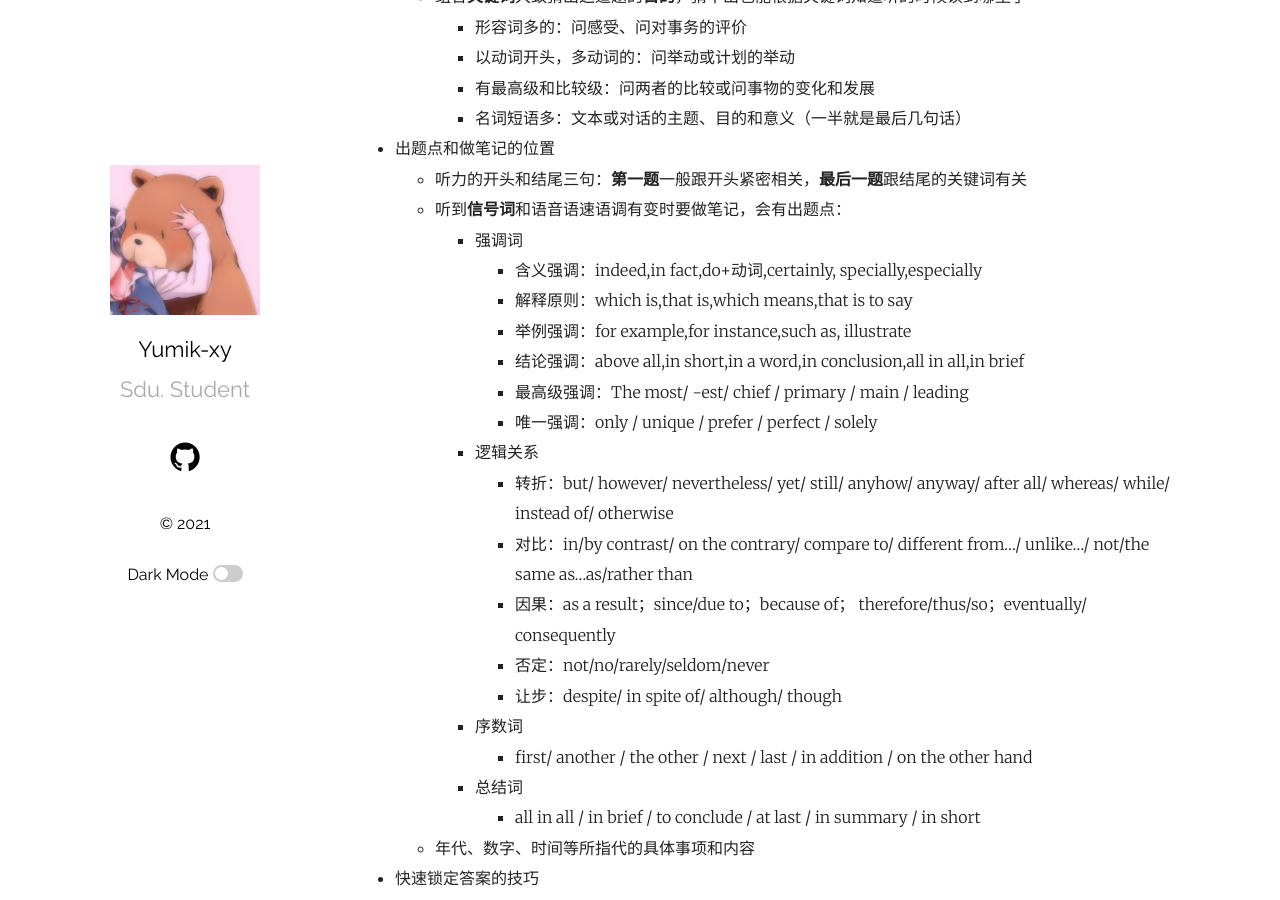
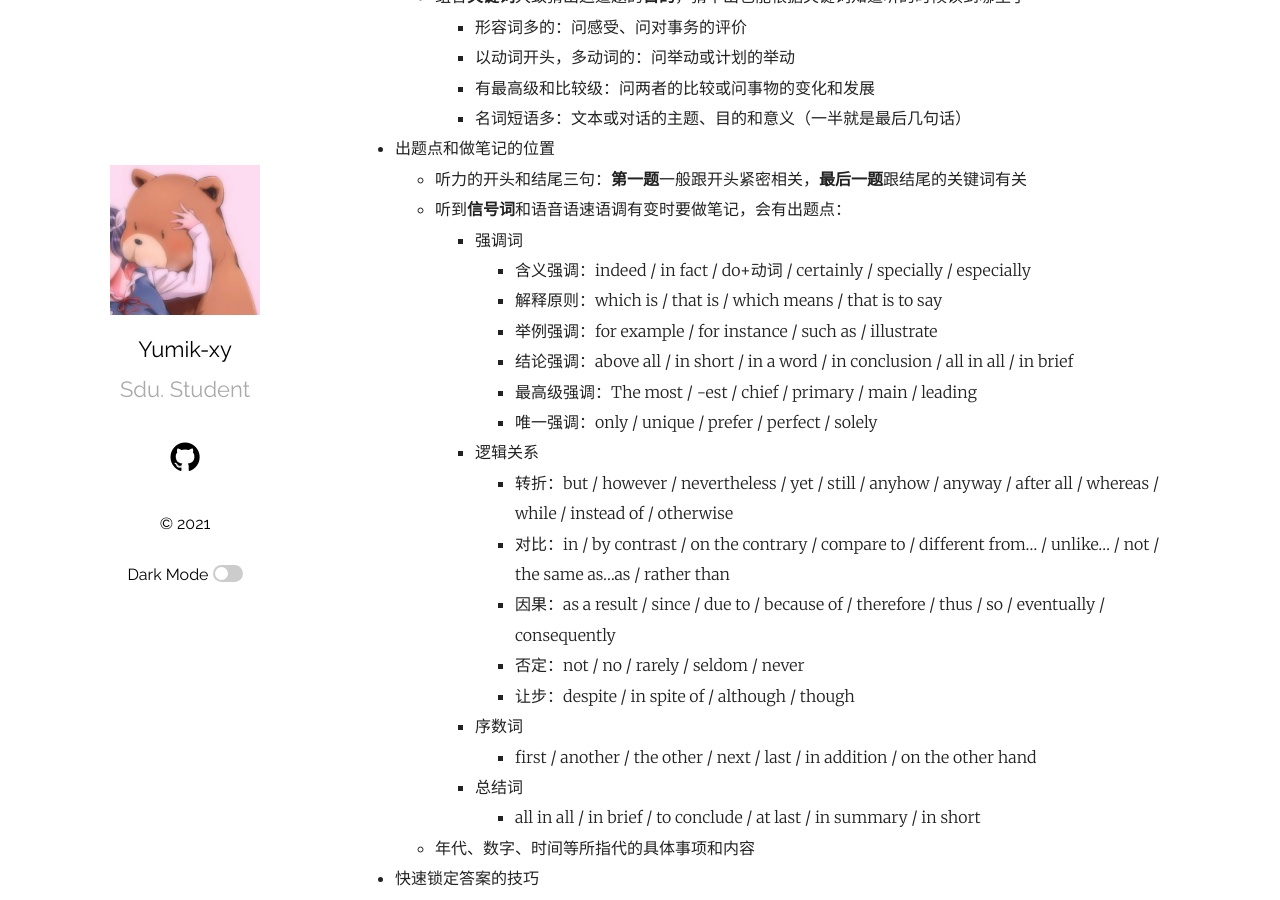
Before and after one commit to Yumik-xy/Yumik-xy.github.io, a Jekyll site: the page built from _posts/2021-06-10-四级考试应试技巧.md, in a window 1280 px wide and 900 px high, scrolled down 3456 px. Built offline with Jekyll 4.4.1, drawn with Linux system fonts in a browser that asks for light colours; nearby versions of some CDN libraries; comment, search, counter and statistics services are not loaded.

```diff
--- a/_posts/2021-06-10-四级考试应试技巧.md
+++ b/_posts/2021-06-10-四级考试应试技巧.md
@@ -135,20 +135,20 @@ tag: 英语四级
   - 听力的开头和结尾三句：**第一题**一般跟开头紧密相关，**最后一题**跟结尾的关键词有关
   - 听到**信号词**和语音语速语调有变时要做笔记，会有出题点：
     - 强调词
-      - 含义强调：indeed,in fact,do+动词,certainly, specially,especially
-      - 解释原则：which is,that is,which means,that is to say
-      - 举例强调：for example,for instance,such as, illustrate
-      - 结论强调：above all,in short,in a word,in conclusion,all in all,in brief
-      - 最高级强调：The most/ -est/ chief / primary / main / leading
+      - 含义强调：indeed / in fact / do+动词 / certainly / specially / especially
+      - 解释原则：which is / that is / which means / that is to say
+      - 举例强调：for example / for instance / such as / illustrate
+      - 结论强调：above all / in short / in a word / in conclusion / all in all / in brief
+      - 最高级强调：The most / -est / chief / primary / main / leading
       - 唯一强调：only / unique / prefer / perfect / solely
     - 逻辑关系
-      - 转折：but/ however/ nevertheless/ yet/ still/ anyhow/ anyway/ after all/ whereas/ while/ instead of/ otherwise
-      - 对比：in/by contrast/ on the contrary/ compare to/ different from…/ unlike…/ not/the same as…as/rather than
-      - 因果：as a result；since/due to；because of； therefore/thus/so；eventually/ consequently
-      - 否定：not/no/rarely/seldom/never
-      - 让步：despite/ in spite of/ although/ though
+      - 转折：but / however / nevertheless / yet / still / anyhow / anyway / after all / whereas / while / instead of / otherwise
+      - 对比：in / by contrast / on the contrary / compare to / different from… / unlike… / not / the same as…as / rather than
+      - 因果：as a result / since / due to / because of / therefore / thus / so / eventually / consequently
+      - 否定：not / no / rarely / seldom / never
+      - 让步：despite / in spite of / although / though
     - 序数词
-      - first/ another / the other / next / last / in addition / on the other hand
+      - first / another / the other / next / last / in addition / on the other hand
     - 总结词
       - all in all / in brief / to conclude / at last / in summary / in short
   - 年代、数字、时间等所指代的具体事项和内容
```
